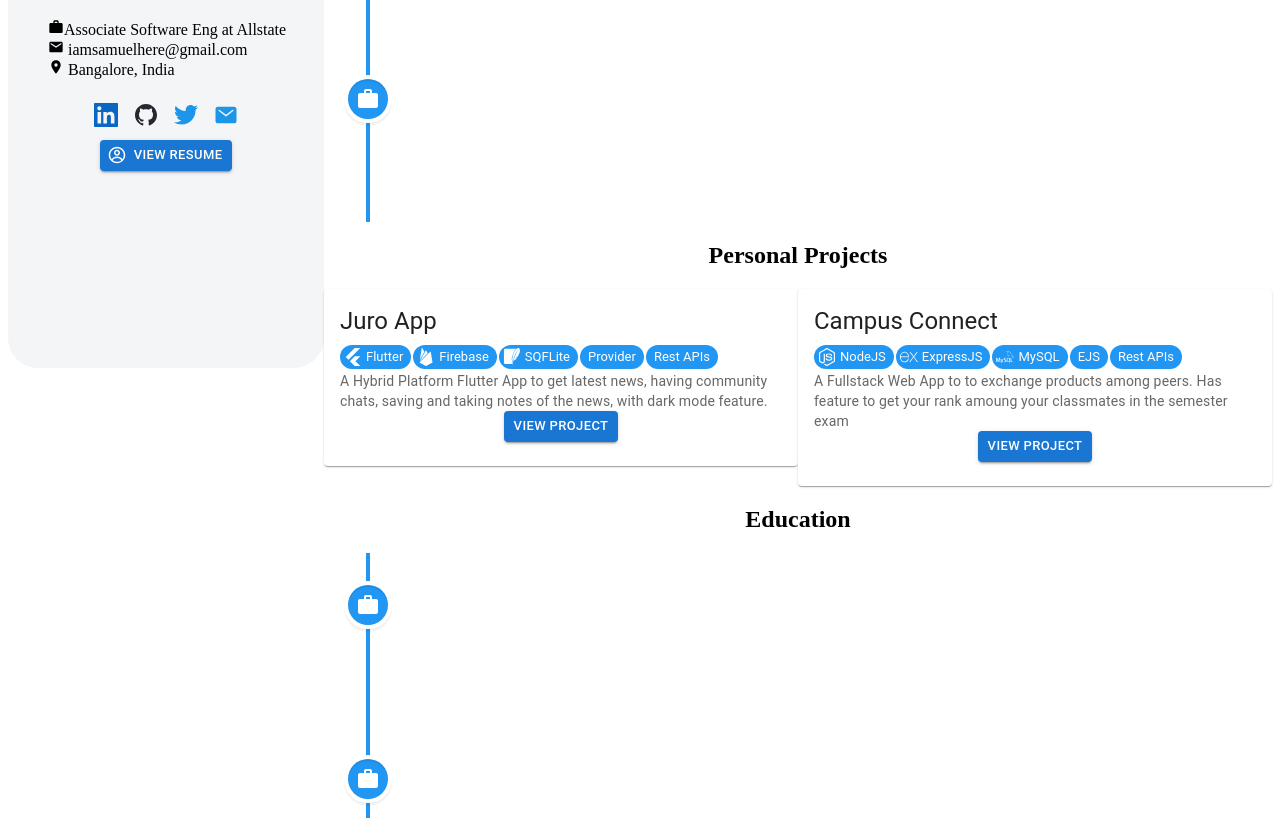
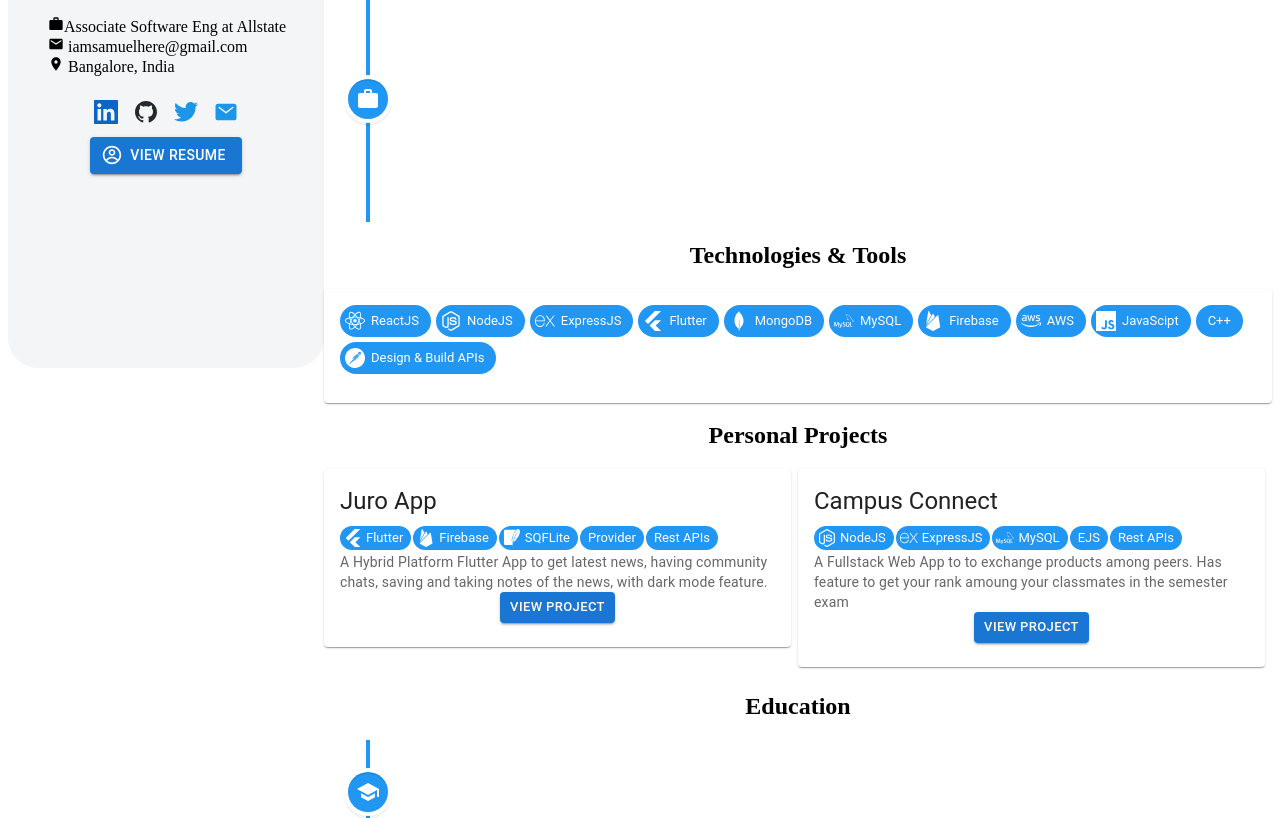
Before and after one commit to iamsamuelhere/portfolio, a React (Create React App) app: page / in a window 1280 px wide. Shown: the part 440-1258 px from the top of the page. Built offline with nearby package versions, Linux system fonts and the light colour scheme.

Commit message:
added skills section, ui-fixes

```diff
--- a/src/components/LeftFeed.jsx
+++ b/src/components/LeftFeed.jsx
@@ -31,9 +31,9 @@ const LeftFeed = () => {
             {/* socialLinks */}
             <SocialHandle />
 
-            <div style={{ textAlign: "center", marginTop: "3px",  }}>
+            <div style={{ textAlign: "center", marginTop: "5px",  }}>
                 <a style={{textDecoration:"none"}}href="https://drive.google.com/file/d/1Uix_PpkNBl0SKwZNjSe2ZnPPuDI0FGj3/view?usp=sharing" target="_blank">
-                <Button variant="contained" startIcon={<CgProfile />} size="small">
+                <Button variant="contained" startIcon={<CgProfile />} >
                     View Resume
                 </Button>
                 </a>
--- a/src/components/RightFeed/ContactForm.jsx
+++ b/src/components/RightFeed/ContactForm.jsx
@@ -7,7 +7,7 @@ const ContactForm = ()=>{
       <TextField label="Your Name" variant="outlined" size="small" style={{marginBottom:"6px"}} fullWidth/><br/>
       <TextField label="Email" variant="outlined" size="small"style={{marginBottom:"6px"}} fullWidth/> <br/>
       <TextField label="Your Message" variant="outlined" size="small" style={{marginBottom:"6px"}} multiline rows={3}fullWidth />
-      <div style={{display:"flex",justifyContent:"center"}}><Button variant="contained" endIcon={<IoSend />} size="small" fullWidth>Send</Button></div>
+      <div style={{display:"flex",justifyContent:"center"}}><Button variant="contained" endIcon={<IoSend />} fullWidth>Send</Button></div>
       </div>
     </div>
 }
--- a/src/components/RightFeed/Education.jsx
+++ b/src/components/RightFeed/Education.jsx
@@ -1,6 +1,6 @@
 import { VerticalTimeline, VerticalTimelineElement }  from 'react-vertical-timeline-component';
 import 'react-vertical-timeline-component/style.min.css';
-import { MdOutlineWork, MdEmail, MdLocationOn } from "react-icons/md";
+import { MdSchool } from "react-icons/md";
 
 const Education = ()=>{
     return <>
@@ -15,7 +15,7 @@ const Education = ()=>{
     contentArrowStyle={{ borderRight: '7px solid  rgb(33, 150, 243)' }}
     date="2018 - 2022"
     iconStyle={{ background: 'rgb(33, 150, 243)', color: '#fff' }}
-    icon={<MdOutlineWork/>}
+    icon={<MdSchool/>}
   >
     <h3 className="vertical-timeline-element-title">Bachelor of Engineering - Computer Science Engineering</h3>
     <h4 className="vertical-timeline-element-subtitle">EPCET Bangalore, Affliated to VTU</h4>
@@ -31,7 +31,7 @@ const Education = ()=>{
     contentArrowStyle={{ borderRight: '7px solid  rgb(33, 150, 243)' }}
     date="2016 - 2018"
     iconStyle={{ background: 'rgb(33, 150, 243)', color: '#fff' }}
-    icon={<MdOutlineWork/>}
+    icon={<MdSchool/>}
   >
     <h3 className="vertical-timeline-element-title">Class 12th - [CBSE]</h3>
     <h4 className="vertical-timeline-element-subtitle">Lake Montfort School, Bangalore</h4>
--- a/src/components/RightFeed/Footer.jsx
+++ b/src/components/RightFeed/Footer.jsx
@@ -1,7 +1,7 @@
 import SocialHandle from '../SocialHandle';
 
 const Footer = ()=>{
-    return <div style={{backgroundColor:"#F4F5F7", color:"white"}}>
+    return <div style={{backgroundColor:"#F4F5F7", color:"white", marginTop:"25px"}}>
        <SocialHandle/>
     </div>
 }
--- a/src/components/RightFeed/Projects.jsx
+++ b/src/components/RightFeed/Projects.jsx
@@ -66,7 +66,7 @@ const Project = () => {
                 {projectData.map(project=>{
                     return <Grid item sm={12} md={6} >
 
-                    <Card>
+                    <Card style={{ marginRight: "7px", marginBottom: "7px"}}>
                     <CardContent>
                         <Typography gutterBottom variant="h5" component="div">
                             {project.title}
--- a/src/components/RightFeed/RightFeed.jsx
+++ b/src/components/RightFeed/RightFeed.jsx
@@ -2,6 +2,7 @@ import Grid from '@mui/material/Grid';
 import { TypeAnimation } from 'react-type-animation';
 
 import WorkExperience from './workExperience';
+import Skills from './Skills';
 import Project from './Projects';
 import Education from './Education';
 import ContactForm from './ContactForm';
@@ -25,6 +26,7 @@ const RightFeed = () => {
             />
         </div>
         <WorkExperience/>
+        <Skills/>
         <Project/>
         <Education/>
         <ContactForm/>
--- /dev/null
+++ b/src/components/RightFeed/Skills.jsx
@@ -0,0 +1,73 @@
+import { Card, CardMedia, CardContent, CardActions, Typography, Grid, Chip, Button } from '@mui/material';
+import { GrReactjs } from 'react-icons/gr';
+import {FaNodeJs} from 'react-icons/fa';
+import {SiFlutter, SiMongodb, SiMysql, SiFirebase, SiExpress, SiAmazonaws, SiJavascript, SiPostman} from 'react-icons/si'
+const skillData = [
+    {
+        "icon": <GrReactjs style={{ color: "white" }} size="20px" />,
+        "label": "ReactJS"
+    },
+    {
+        "icon": <FaNodeJs style={{ color: "white" }} size="20px" />,
+        "label": "NodeJS"
+    },
+    {
+        "icon": <SiExpress style={{ color: "white" }} size="20px" />,
+        "label": "ExpressJS"
+    },
+    {
+        "icon": <SiFlutter style={{ color: "white" }} size="20px" />,
+        "label": "Flutter"
+    },
+    {
+        "icon": <SiMongodb style={{ color: "white" }} size="20px" />,
+        "label": "MongoDB"
+    },
+    {
+        "icon": <SiMysql style={{ color: "white" }} size="20px" />,
+        "label": "MySQL"
+    },
+    {
+        "icon": <SiFirebase style={{ color: "white" }} size="20px" />,
+        "label": "Firebase"
+    },
+    {
+        "icon": <SiAmazonaws style={{ color: "white" }} size="20px" />,
+        "label": "AWS"
+    },
+    {
+        "icon": <SiJavascript style={{ color: "white" }} size="20px" />,
+        "label": "JavaScipt"
+    },
+    {
+        "icon": null,
+        "label": "C++"
+    },
+    {
+        "icon": <SiPostman style={{ color: "white" }} size="20px" />,
+        "label": "Design & Build APIs"
+    },
+
+]
+
+
+
+
+const Skills = () => {
+    return <>
+        <h2 style={{ textAlign: "center" }}>Technologies & Tools</h2>
+        <Card>
+            <CardContent>
+                {
+                    skillData.map(skill => {
+                        return <Chip icon={skill.icon} label={skill.label} size="medium" style={{ backgroundColor: "#2196F3", color: "white", marginRight: "5px", marginBottom: "5px" }} />
+
+                    })
+                }
+            </CardContent>
+        </Card>
+
+    </>
+}
+
+export default Skills;
```
